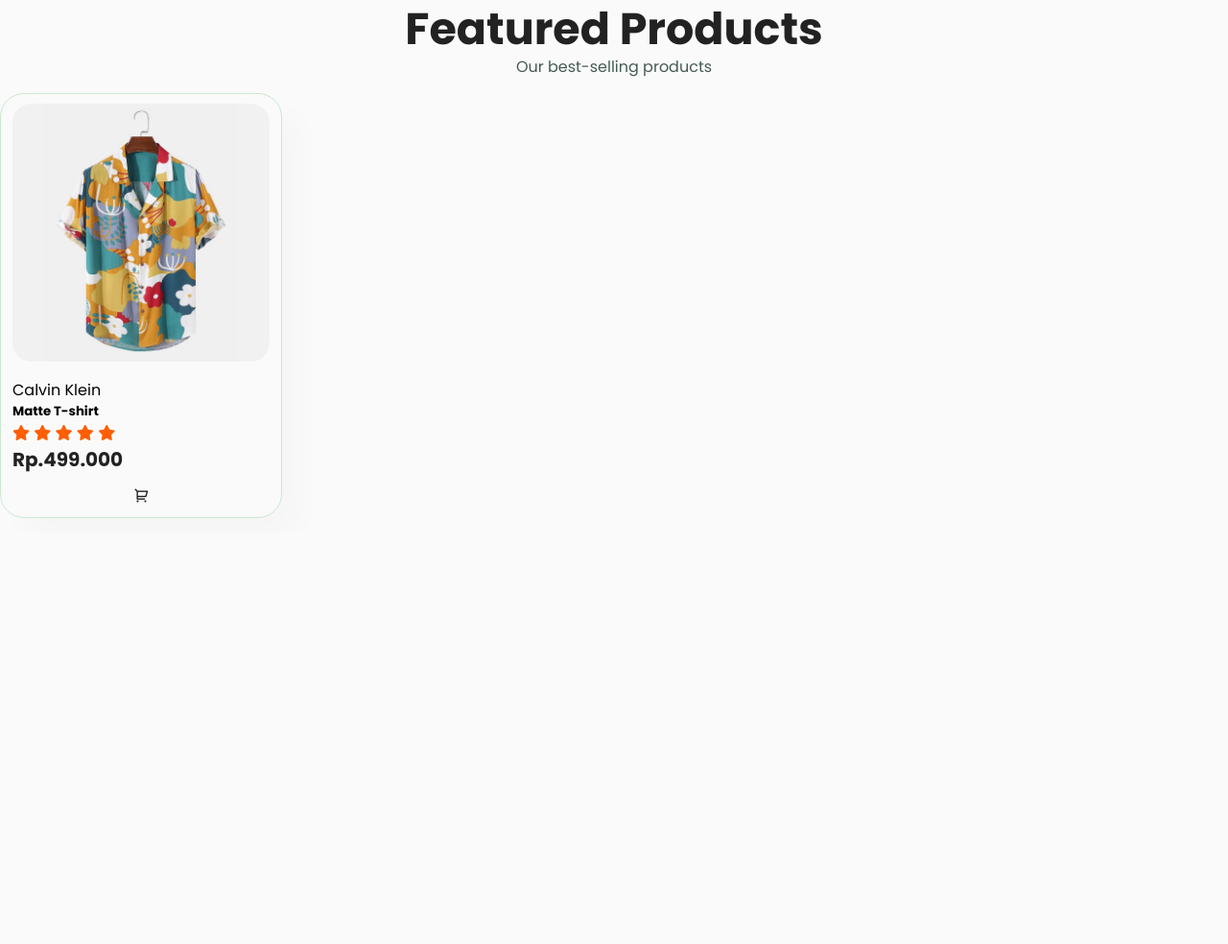
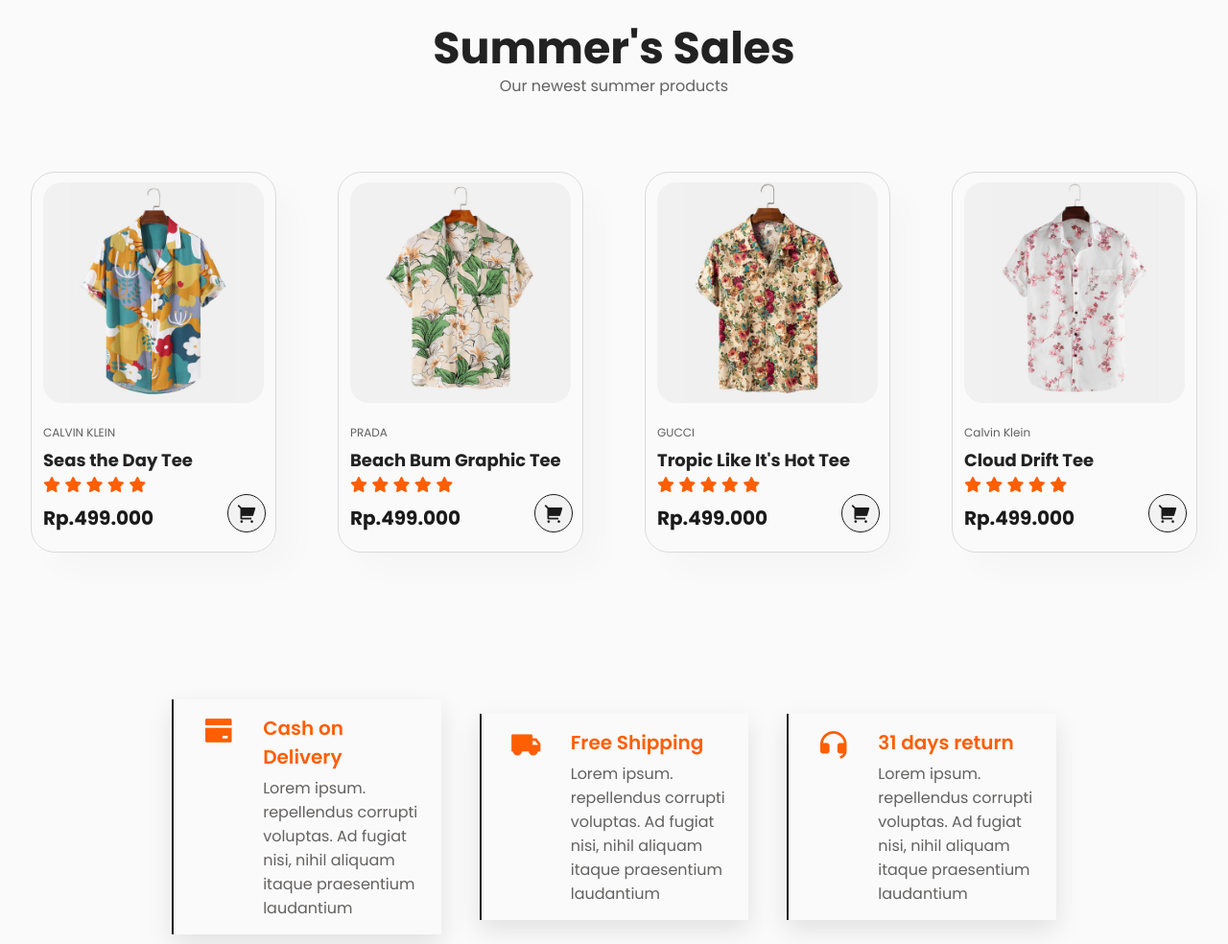
Before and after one commit to JustinAjah/jinja-chicken, a plain HTML site: page website/index.html in a window 1280 px wide. Shown: the part 1036-2020 px from the top of the page at 96% size. Before the commit the page ends 1591 px from the top, so only its background shows below. Drawn offline with nearby package versions, Linux system fonts and the light colour scheme.

Commit message:
added summer's sales and features

```diff
--- a/website/index.html
+++ b/website/index.html
@@ -71,15 +71,16 @@
 
         <!-- featured products -->
         <section id="product1" class="section-p1">
-            <h2>Featured Products</h2>
-            <p>Our best-selling products</p>
+            <h2>Summer's Sales</h2>
+            <p>Our newest summer products</p>
             <div class="pro-container">
+                <!-- featured product 1 -->
                 <div class="pro">
                     <img src="img/f-products/f1.jpg" alt="">
 
                     <div class="des">
-                        <span>Calvin Klein</span>
-                        <h5>Matte T-shirt</h5>
+                        <span>CALVIN KLEIN</span>
+                        <h5>Seas the Day Tee</h5>
                         <div class="star">
                             <i class="fas fa-star"></i>
                             <i class="fas fa-star"></i>
@@ -89,10 +90,107 @@
                         </div>
                         <h4>Rp.499.000</h4>
                     </div>
-                    <a href="#"><i class="ri-shopping-cart-2-line" id="shopping-cart"></i></a>
+                    <a href="#"><i class="ri-shopping-cart-2-fill ri-lg" id="shopping-cart"></i></a>
+                </div>
+
+                <!-- featured product 2 -->
+                <div class="pro">
+                    <img src="img/f-products/f2.jpg" alt="">
+
+                    <div class="des">
+                        <span>PRADA</span>
+                        <h5>Beach Bum Graphic Tee</h5>
+                        <div class="star">
+                            <i class="fas fa-star"></i>
+                            <i class="fas fa-star"></i>
+                            <i class="fas fa-star"></i>
+                            <i class="fas fa-star"></i>
+                            <i class="fas fa-star"></i>
+                        </div>
+                        <h4>Rp.499.000</h4>
+                    </div>
+                    <a href="#"><i class="ri-shopping-cart-2-fill ri-lg" id="shopping-cart"></i></a>
+                </div>
+
+                <!-- featured product 3 -->
+                <div class="pro">
+                    <img src="img/f-products/f3.jpg" alt="">
+
+                    <div class="des">
+                        <span>GUCCI</span>
+                        <h5>Tropic Like It's Hot Tee</h5>
+                        <div class="star">
+                            <i class="fas fa-star"></i>
+                            <i class="fas fa-star"></i>
+                            <i class="fas fa-star"></i>
+                            <i class="fas fa-star"></i>
+                            <i class="fas fa-star"></i>
+                        </div>
+                        <h4>Rp.499.000</h4>
+                    </div>
+                    <a href="#"><i class="ri-shopping-cart-2-fill ri-lg" id="shopping-cart"></i></a>
+                </div>
+
+                <!-- featured product 4 -->
+                <div class="pro">
+                    <img src="img/f-products/f4.jpg" alt="">
+
+                    <div class="des">
+                        <span>Calvin Klein</span>
+                        <h5>Cloud Drift Tee</h5>
+                        <div class="star">
+                            <i class="fas fa-star"></i>
+                            <i class="fas fa-star"></i>
+                            <i class="fas fa-star"></i>
+                            <i class="fas fa-star"></i>
+                            <i class="fas fa-star"></i>
+                        </div>
+                        <h4>Rp.499.000</h4>
+                    </div>
+                    <a href="#"><i class="ri-shopping-cart-2-fill ri-lg" id="shopping-cart"></i></a>
                 </div>
             </div>
+        </section>
 
+        <!-- feature -->
+        <section class="feature">
+            <div class="feature-content">
+                <div class="box">
+                    <div class="f-icon">
+                        <i class="ri-bank-card-fill"></i>
+                    </div>
+
+                    <div class="f-text">
+                        <h3>Cash on Delivery</h3>
+                        <p>Lorem ipsum. repellendus corrupti voluptas. Ad fugiat nisi,
+                            nihil aliquam itaque praesentium laudantium</p>
+                    </div>
+                </div>
+
+                <div class="box">
+                    <div class="f-icon">
+                        <i class="ri-truck-fill"></i>
+                    </div>
+
+                    <div class="f-text">
+                        <h3>Free Shipping</h3>
+                        <p>Lorem ipsum. repellendus corrupti voluptas. Ad fugiat nisi,
+                            nihil aliquam itaque praesentium laudantium</p>
+                    </div>
+                </div>
+
+                <div class="box">
+                    <div class="f-icon">
+                        <i class="ri-customer-service-fill"></i>
+                    </div>
+
+                    <div class="f-text">
+                        <h3>31 days return</h3>
+                        <p>Lorem ipsum. repellendus corrupti voluptas. Ad fugiat nisi,
+                            nihil aliquam itaque praesentium laudantium</p>
+                    </div>
+                </div>
+            </div>
         </section>
 
         <script src="https://kit.fontawesome.com/a8cb634ef3.js" crossorigin="anonymous"></script>
--- a/website/style.css
+++ b/website/style.css
@@ -48,7 +48,7 @@ h6 {
 
 p {
   font-size: 16px;
-  color: #465b52;
+  color: #636160;
 }
 
 body {
@@ -219,20 +219,33 @@ body {
 /* featured products */
 
 #product1 {
-  padding-top: 62px;
+  padding-top: 82px;
   text-align: center;
+  margin-bottom: 10%;
+}
+
+#product1 p {
+  padding-bottom: 42px;
+}
+
+#product1 .pro-container {
+  display: flex;
+  justify-content: space-around;
+  padding-top: 20px;
+  flex-wrap: wrap;
 }
 
 #product1 .pro {
-  width: 23%;
+  width: 20%;
   min-width: 250px;
   padding: 10px 12px;
-  border: 1px solid #cce7d0;
+  border: 1px solid #dbdbdb;
   border-radius: 25px;
   cursor: pointer;
   box-shadow: 20px 20px 30px rgba(0, 0, 0, 0.02);
   margin: 15px 0;
   transition: 0.2s ease;
+  position: relative;
 }
 
 #product1 .pro:hover {
@@ -242,6 +255,11 @@ body {
 #product1 .pro img {
   width: 100%;
   border-radius: 20px;
+  transition: transform 0.4s;
+}
+
+#product1 .pro img:hover {
+  transform: scale(1.05);
 }
 
 #product1 .pro .des {
@@ -250,13 +268,94 @@ body {
 }
 
 #product1 .pro .des span {
-  color: s;
+  color: #606063;
+  font-size: 12px;
+  transform: all 0.1s;
+}
+
+#product1 .pro .des span:hover {
+  color: #0b0b0b;
+}
+
+.pro .des h5 {
+  padding-top: 4px;
+  color: #222;
+  font-size: 18px;
+  transition: all 0.2s;
+}
+
+.pro .des h4 {
+  padding-top: 7px;
+  font-weight: 700;
+  color: #1a1a1a;
+}
+
+.pro .des h5:hover {
+  color: #f15800;
 }
 
 #shopping-cart {
+  display: inline-block;
   color: #1a1a1a;
+  width: 40px;
+  height: 40px;
+  line-height: 40px;
+  border-radius: 50px;
+  background-color: #f2f2f2;
+  font-weight: 500;
+  border: 1px solid #1a1a1a;
+  position: absolute;
+  bottom: 20px;
+  right: 10px;
+  transition: 0.1s ease;
+}
+
+#shopping-cart:hover {
+  color: #FF5E03;
+  border: 1px solid #FF5E03;
 }
 
 .star i {
   color: #FF5E03;
 }
+
+/* feature */
+
+.feature {
+  padding: 10px 14% 10px;
+}
+
+.feature-content {
+  display: grid;
+  grid-template-columns: repeat(auto-fit, minmax(200px, auto));
+  align-items: center;
+  gap: 2.5rem;
+}
+
+.box {
+  padding: 15px 15px 15px 30px;
+  border-left: 2px solid #222;
+  box-shadow: 0 10px 25px rgba(0, 0 ,0 ,0.1);
+  display: flex;
+  justify-content: space-between;
+  gap: 30px;
+}
+
+.f-icon i {
+  font-size: 33px;
+  color: #FF5E03;
+}
+
+.f-text h3 {
+  font-size: 20px;
+  font-weight: 600;
+  margin-bottom: 5px;
+  color: #FF5E03;
+}
+
+.f-text h3 p {
+  font-size: 12px;
+  font-weight: 400;
+  color: #dbdbdb;
+  line-height: 33px;
+}
```
Also changed, not shown: website/img/products/f5.jpg (renamed from website/img/f-products/f5.jpg).
